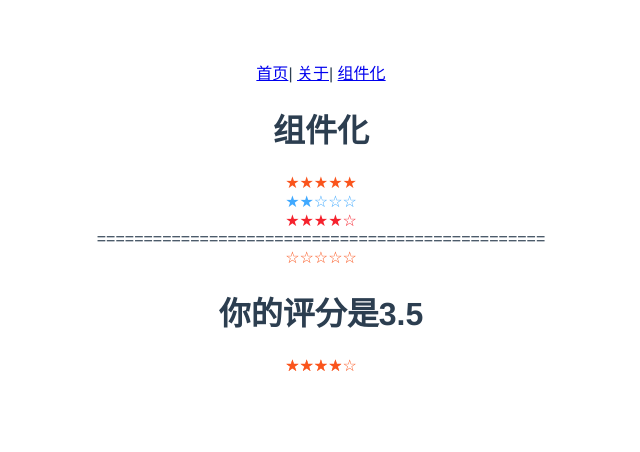
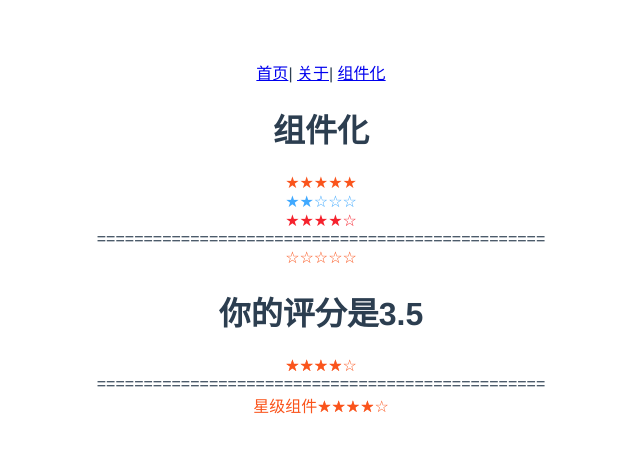
Before and after one commit to zhuanghaixin/vue3_demo, a Vue app in the folder geek-admin/: page /#/component in a window 1280 px wide. Shown: the top 452 px of the page, without its empty margins (319-959 px from the left). Built offline with nearby package versions, Linux system fonts and the light colour scheme.

Commit message:
upd: 极客时间 组件封装

```diff
--- a/geek-admin/src/components/Rate1.vue
+++ b/geek-admin/src/components/Rate1.vue
@@ -1,6 +1,7 @@
 
 <template>
     <div :style="fontStyle">
+        <slot></slot>
         <div class="rate" @mouseout="mouseOut">
             <span @mouseover="mouseOver(num)" v-for="num in 5" :key="num">☆</span>
             <span class="hollow" :style="fontwidth">
--- a/geek-admin/src/pages/component.vue
+++ b/geek-admin/src/pages/component.vue
@@ -6,7 +6,8 @@
     <Rate1 :value="3.5"></Rate1>
     <h1>你的评分是{{ score }}</h1>
     <!-- <Rate1 :value="score" @update-rate="update"></Rate1> -->
-    <Rate1 v-model="score"></Rate1>
+    <Rate1 v-model="score"></Rate1>================================================
+    <Rate1 v-model="score">星级组件</Rate1>
 </template>
 
 <script setup>
```
